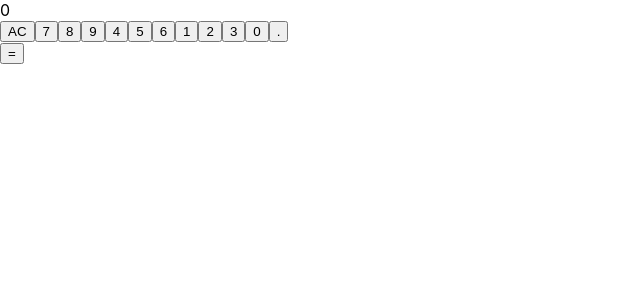
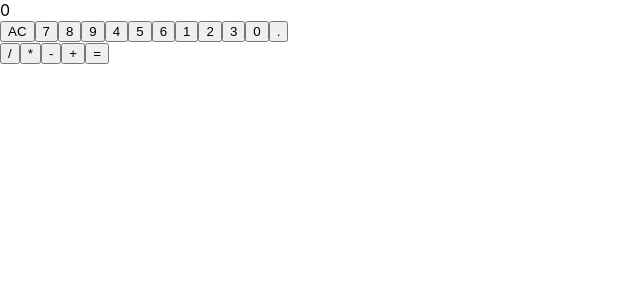
Before and after one commit to LuciaMezquida/javascript-calculator, a React (Create React App) app: page / in a window 1280 px wide. Shown: the top 300 px of the page, without its empty margins (0-640 px from the left). Built offline with nearby package versions, Linux system fonts and the light colour scheme.

Commit message:
Map to add operations keys

```diff
--- a/src/components/App.js
+++ b/src/components/App.js
@@ -36,6 +36,11 @@ class App extends React.Component {
         {item}
       </button>
     ));
+    const operationKeys = operations.map((item, index) => (
+      <button onClick={this.handleClick} className="op-button" key={index}>
+        {item}
+      </button>
+    ));
     return (
       <div className="calculator">
         <div id="display" className="display">
@@ -51,6 +56,7 @@ class App extends React.Component {
           </button>
         </div>
         <div className="ops-container">
+          {operationKeys}
           <button className="orange" onClick={this.handleClick} id="equals">
             =
           </button>
```
